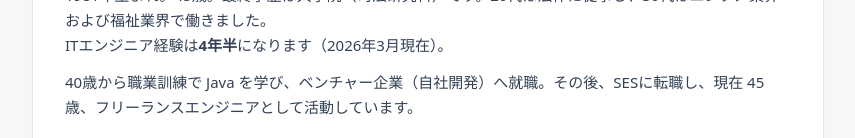
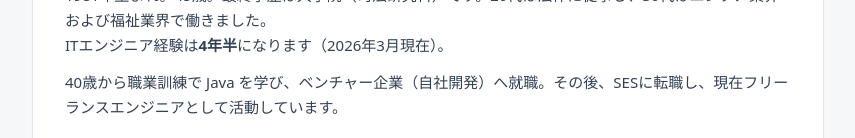
Before and after one commit to tokumei29/profile, a Next.js app: page / in a window 1280 px wide. Shown: the part 662-800 px from the top of the page, without its empty margins (212-1067 px from the left). Built offline with nearby package versions, Linux system fonts and the light colour scheme.

Commit message:
文言修正

```diff
--- a/src/features/profile/sections/BioSection.tsx
+++ b/src/features/profile/sections/BioSection.tsx
@@ -15,8 +15,7 @@ export function BioSection() {
         </p>
         <p>
           40歳から職業訓練で Java
-          を学び、ベンチャー企業（自社開発）へ就職。その後、SESに転職し、現在 45
-          歳、フリーランスエンジニアとして活動しています。
+          を学び、ベンチャー企業（自社開発）へ就職。その後、SESに転職し、現在フリーランスエンジニアとして活動しています。
         </p>
         <p>
           IT一筋ではありませんがその分、多様な観点からの問題解決や、ビジネスゴールを考慮した提案ができると考えています。
```
